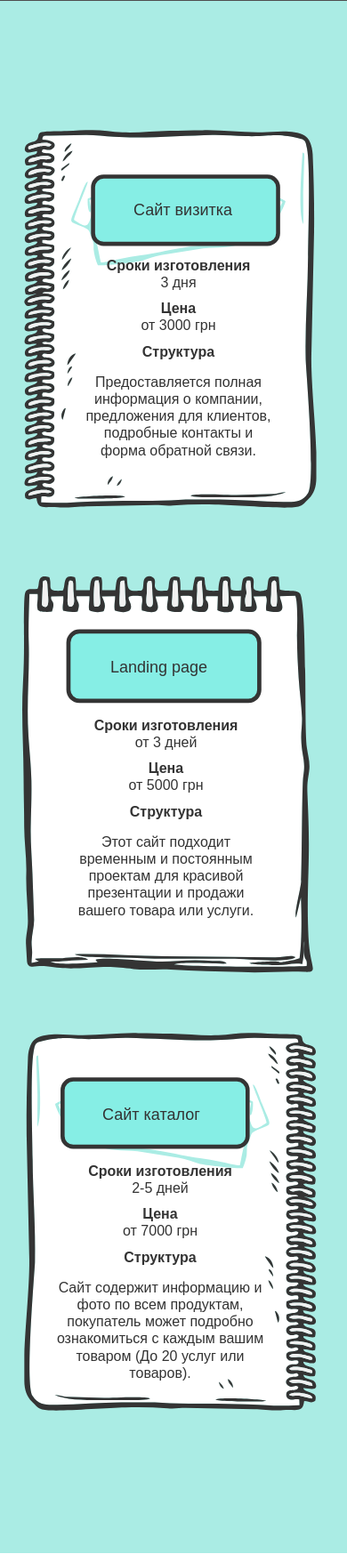
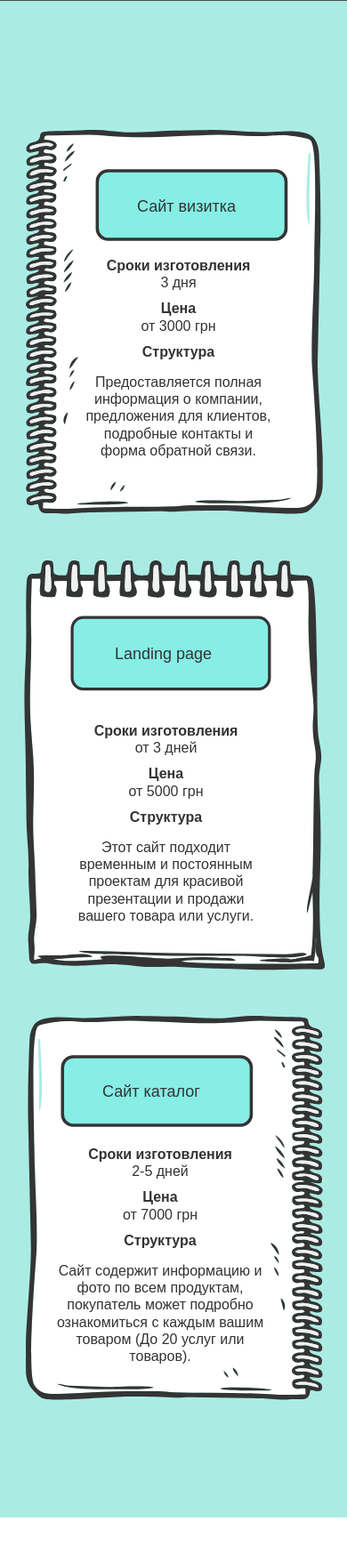
Before and after one commit to vprykhodko/website_main, a PHP site: page / in a window 390 px wide. Shown: the part 2507-4263 px from the top of the page at 89% size. Run offline with PHP 8.4, Linux system fonts and the light colour scheme.

Commit message:
Replaced images

```diff
--- a/css/style.css
+++ b/css/style.css
@@ -278,7 +278,7 @@ h2 {
 .fourth-block {
     min-height: 100vh;
     background-color: #aaece4;
-    padding: 95px 0;
+    padding: 95px 0 30px 0;
 }
 .fourth-block .container-sm {
     max-width: 1090px;
@@ -286,8 +286,8 @@ h2 {
 .card-holder {
     position: relative;
     display: inline-block;
-    vertical-align: bottom;
-    height: 480px;
+    vertical-align: top;
+    height: 524px;
     width: 100%;
     max-width: 340px;
 }
@@ -298,7 +298,7 @@ h2 {
     background-size: cover;
 }
 .card-holder-2 {
-    height: 495px;
+    height: 470px;
     background-image: url(../img/card_2.svg);
     background-position: center;
     background-repeat: no-repeat;
@@ -312,18 +312,18 @@ h2 {
 }
 .card-header {
     position: absolute;
-    top: 108px;
-    left: 125px;
+    top: 104px;
+    left: 129px;
     text-align: center;
     font-size: 18px;
 }
 .card-holder-2 .card-header {
-    top: 122px;
-    left: 99px;
+    top: 101px;
+    left: 104px;
 }
 .card-holder-3 .card-header {
     left: 90px;
-    top: 110px;
+    top: 103px;
 }
 .card-info-holder {
     text-align: center;
@@ -1244,6 +1244,9 @@ textarea {
         display: block;
         margin: 20px auto;
     }
+    .card-holder-2 {
+        margin-top: -38px;
+    }
     .fourth-block .popup-delayed-2, .fourth-block .popup-delayed-4 {
         -webkit-transition-delay: 0s;
         -o-transition-delay: 0s;
@@ -1461,19 +1464,19 @@ textarea {
 }
 @media screen and (max-width: 330px) {
     .card-header {
-        left: 115px;
+        left: 126px;
     }
     .card-info-holder {
         left: 54px;
     }
     .card-holder-2 .card-header {
-        left: 87px;
+        left: 99px;
     }
     .card-holder-2 .card-info-holder {
         left: 42px;
     }
     .card-holder-3 .card-header {
-        left: 76px;
+        left: 84px;
     }
     .card-holder-3 .card-info-holder {
         left: 23px;
```
Also changed, not shown: img/card_1.svg, img/card_2.svg, img/card_3.svg.
